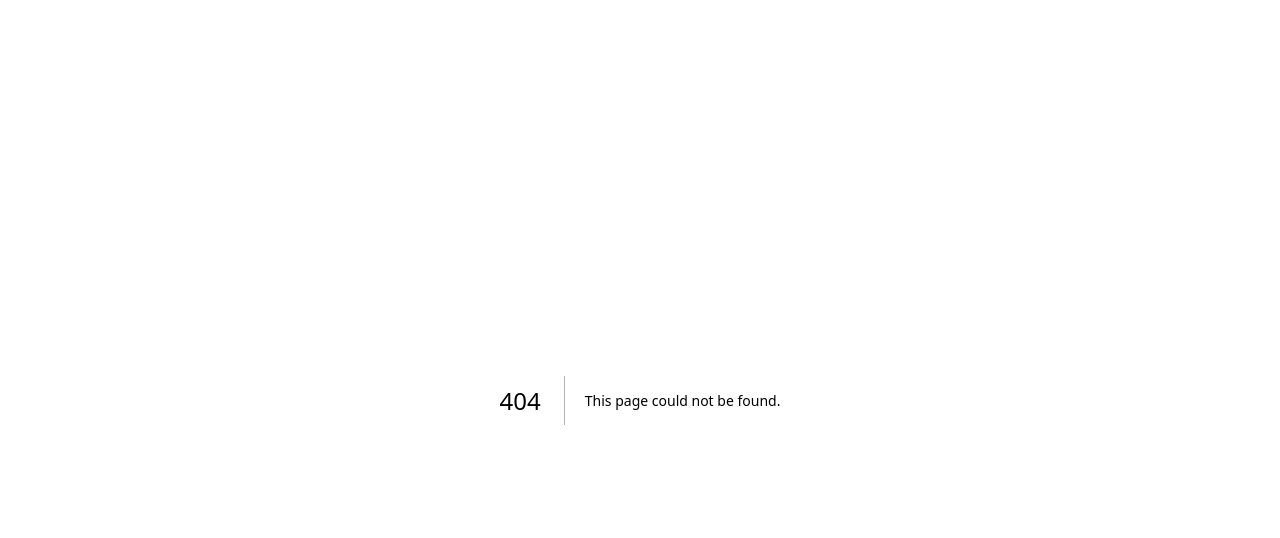
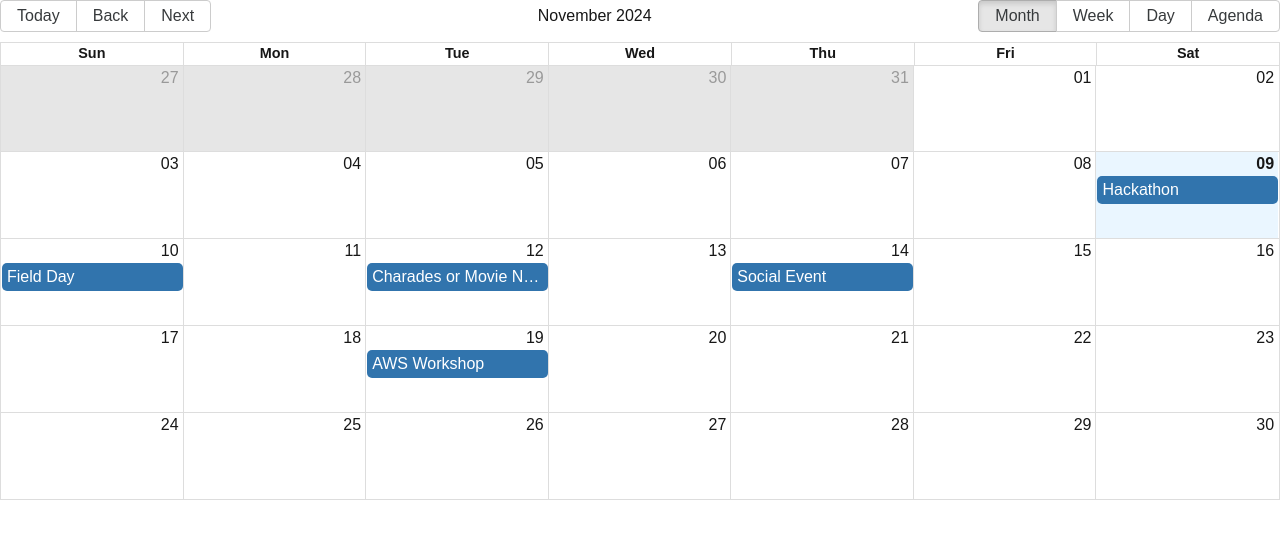
Before and after one commit to HeartyFeels/KTP-Hackathon, a Next.js app in the folder frontend/: page /myCalendar in a window 1280 px wide. Before the commit this address had no page. Shown: the top 538 px of the page. Built offline with nearby package versions, Linux system fonts and the light colour scheme.

Commit message:
Added calendar

```diff
--- a/frontend/src/app/calendar/page.tsx
+++ b/frontend/src/app/calendar/page.tsx
@@ -1,18 +1,22 @@
 import { NextPage } from 'next';
 import Navbar from '../components/Navbar';
+import Head from 'next/head';
+import MyCalendar from '../myCalendar/page';
 
-const Calendar: NextPage = () => {
+export default function Home() {
   return (
-    <>
-      <Navbar />
-      <main className="container mx-auto p-8">
-        <h2 className="text-3xl font-bold mb-4">Calendar</h2>
-        <div className="h-80 bg-gray-100 rounded-lg shadow-md">
-          {/* Placeholder for calendar content */}
-        </div>
+    <div className="min-h-screen bg-[#082A69] p-6">
+      <Head>
+        <title>Next.js Calendar App</title>
+        <meta name="description" content="A simple calendar app using React Big Calendar and Next.js" />
+        <link rel="icon" href="/favicon.ico" />
+      </Head>
+
+      <main className="max-w-4xl mx-auto space-y-8 bg-white rounded-lg shadow-lg p-6">
+        <h1 className="text-[#2b6fed]'text-3xl font-semibold text-center text-[#082A69]">Calendar</h1>
+
+        <MyCalendar />
       </main>
-    </>
+    </div>
   );
-};
-
-export default Calendar;
+}
--- /dev/null
+++ b/frontend/src/app/myCalendar/page.tsx
@@ -0,0 +1,64 @@
+'use client';
+import 'react-big-calendar/lib/css/react-big-calendar.css';
+import { NextPage } from 'next';
+import { useEffect, useState } from 'react';
+import moment from 'moment';
+import { Calendar, momentLocalizer } from 'react-big-calendar';
+
+const localizer = momentLocalizer(moment);
+
+interface Event {
+  title: string;
+  start: Date;
+  end: Date;
+}
+
+const MyCalendar = () => {
+  const [events, setEvents] = useState<Event[]>([]);
+
+  useEffect(() => {
+    const fetchedEvents: Event[] = [
+      {
+        title: 'Hackathon',
+        start: new Date(2024, 10, 9, 10, 0),
+        end: new Date(2024, 10, 9, 22, 0),
+      },
+      {
+        title: 'Field Day',
+        start: new Date(2024, 10, 10, 13, 0),
+        end: new Date(2024, 10, 10, 16, 0),
+      },
+      {
+        title: 'Charades or Movie Night',
+        start: new Date(2024, 10, 12, 19, 0),
+        end: new Date(2024, 10, 12, 20, 0),
+      },
+      {
+        title: 'Social Event',
+        start: new Date(2024, 10, 14, 21, 0),
+        end: new Date(2024, 10, 14, 23, 0),
+      },
+      {
+        title: 'AWS Workshop',
+        start: new Date(2024, 10, 19, 19, 0),
+        end: new Date(2024, 10, 19, 20, 0),
+      },
+    ];
+    setEvents(fetchedEvents);
+  }, []);
+
+  return (
+    <div className="h-auto bg-[#082A69] p-4 rounded-lg shadow-md">
+      <Calendar
+        localizer={localizer}
+        events={events}
+        startAccessor="start"
+        endAccessor="end"
+        style={{ height: 500 }}
+        className="bg-white rounded-md shadow-md"
+      />
+    </div>
+  );
+};
+
+export default MyCalendar;
--- /dev/null
+++ b/frontend/tailwind.config.js
@@ -0,0 +1,8 @@
+/** @type {import('tailwindcss').Config} */
+module.exports = {
+  content: [],
+  theme: {
+    extend: {},
+  },
+  plugins: [],
+}
```
Also changed, not shown: frontend/package.json (+6 -1 lines), 2 other files (tests, documents, lock files or other folders).
